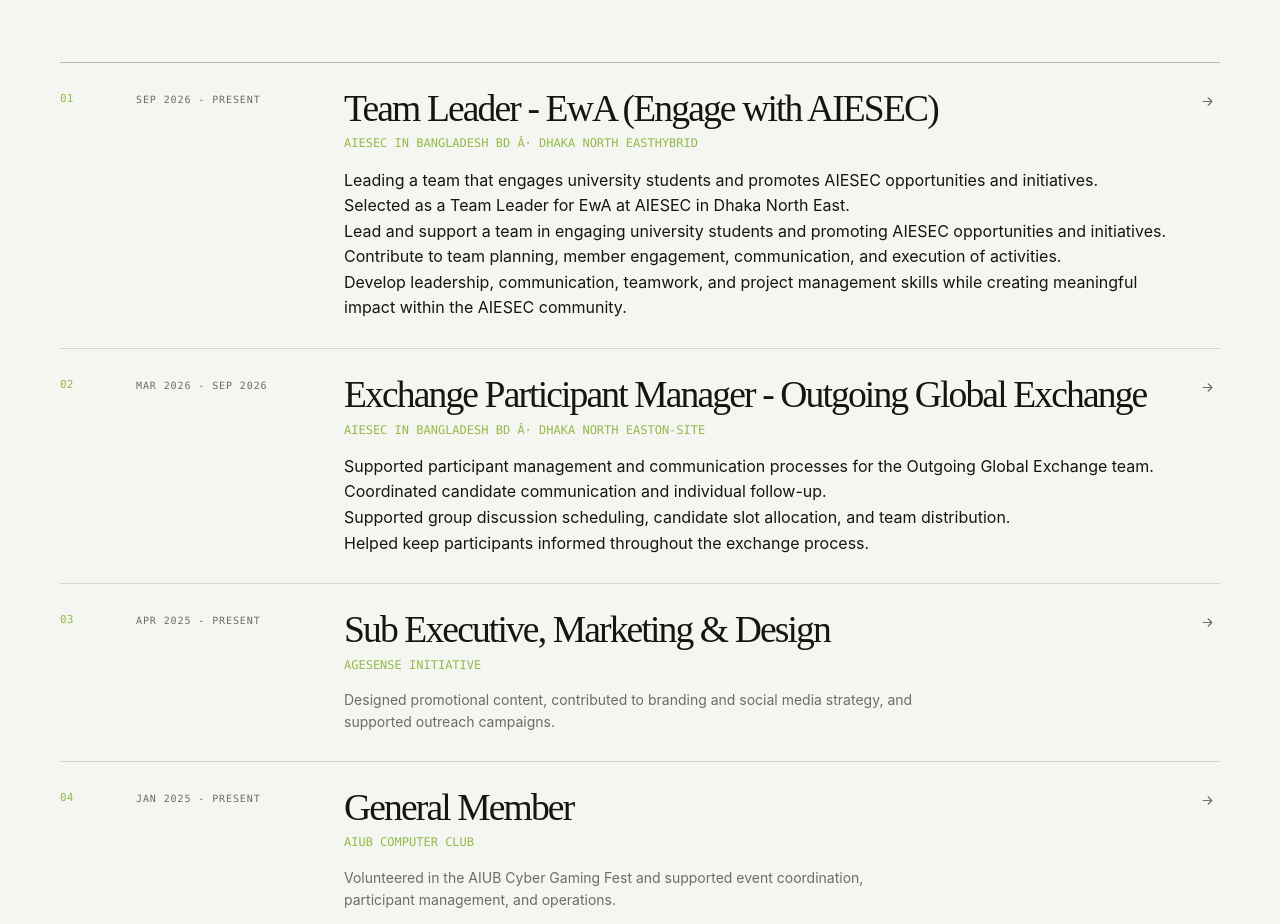
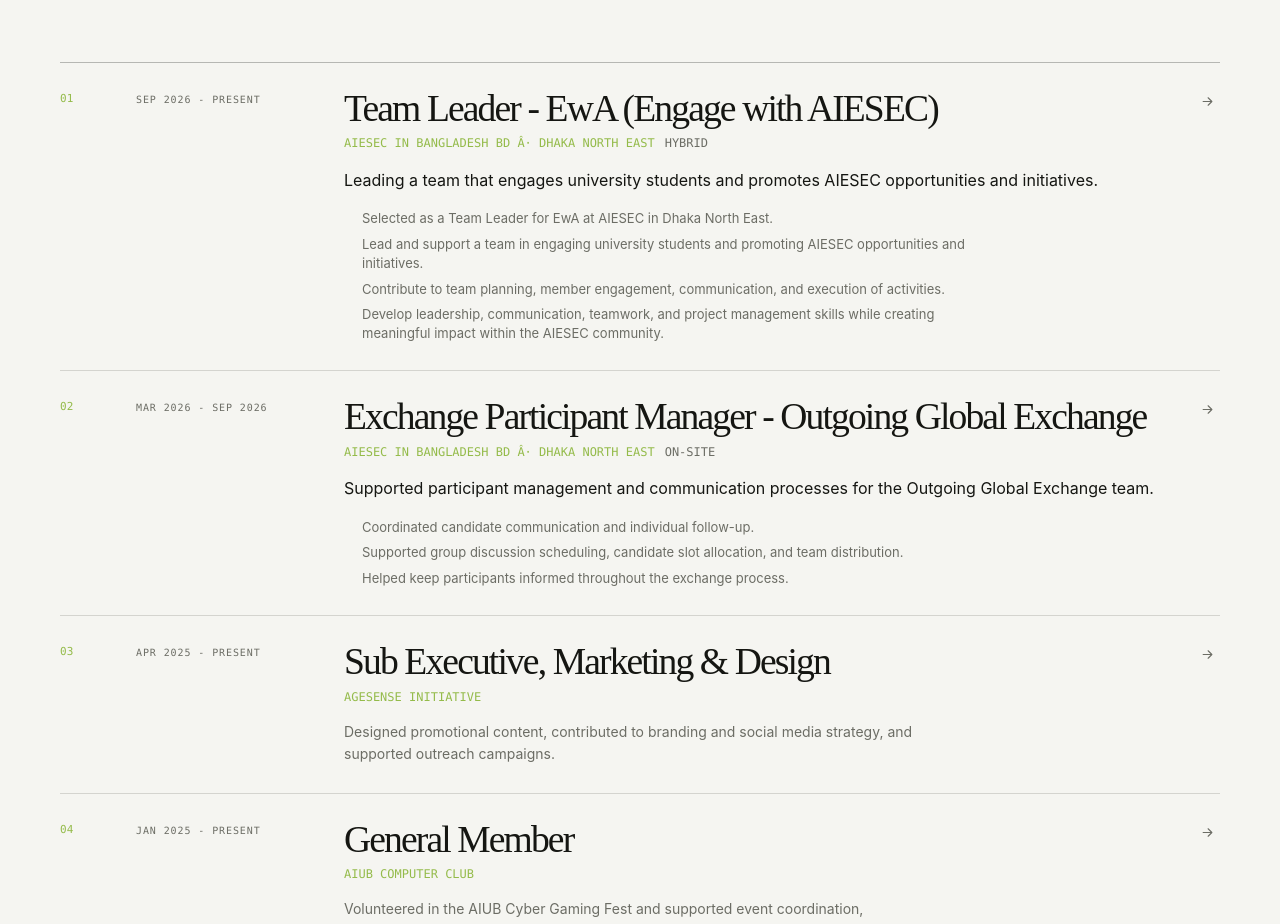
Before and after one commit to itzmubzy/itzmubzy.github.io, a React (Vite) app: page / in a window 1280 px wide. Shown: the part 5180-6104 px from the top of the page. Built offline with nearby package versions, Linux system fonts and the light colour scheme; no server answers.

Commit message:
style: format experience details

```diff
--- a/src/index.css
+++ b/src/index.css
@@ -1037,11 +1037,31 @@
   text-transform: uppercase;
 }
 
+.experience-location {
+  margin-left: 10px;
+  color: var(--muted);
+}
+
 .experience-main > p:last-child {
   max-width: 580px;
   margin: 0;
   color: var(--muted);
   font-size: 14px;
+}
+
+.experience-details {
+  display: grid;
+  gap: 7px;
+  max-width: 650px;
+  margin: 16px 0 0;
+  padding-left: 18px;
+  color: var(--muted);
+  font-size: 13px;
+  line-height: 1.45;
+}
+
+.experience-details li::marker {
+  color: var(--ink);
 }
 
 .experience-item > svg {
```
